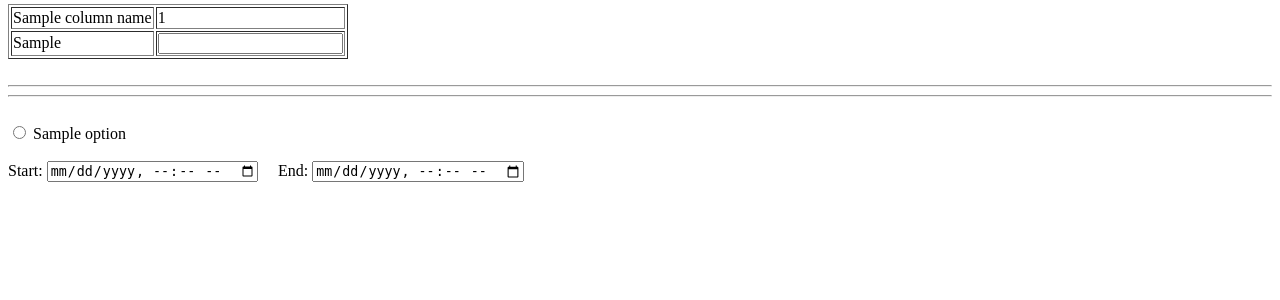
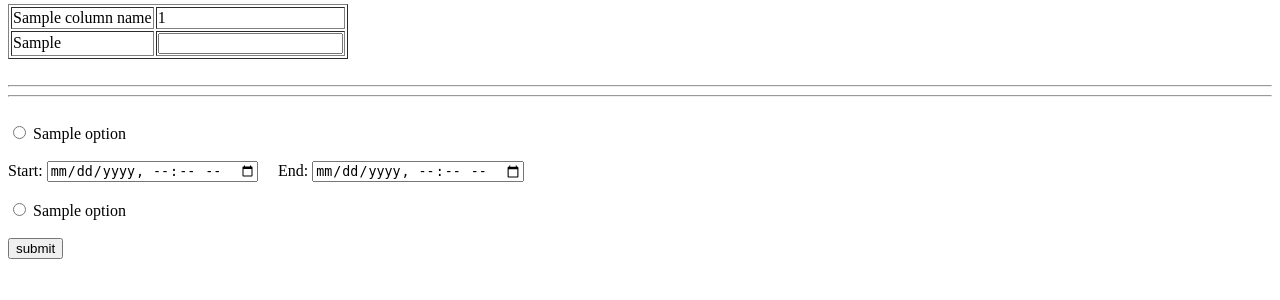
Before and after one commit to AnyLog-co/AnyLog-GUI, a Flask app: template app/templates/report_deploy.html in a window 1280 px wide. Shown: the part 148-448 px from the top of the page. Run offline with Flask 2, Linux system fonts and the light colour scheme; the template is opened without the code that fills it: most values are stand-ins (such as "Sample title", 1, 10 or a date in 2020).

Commit message:
update report

```diff
--- a/app/routes.py
+++ b/app/routes.py
@@ -126,8 +126,8 @@ def login():
 #
 # Called from - base.html
 # -----------------------------------------------------------------------------------
-@app.route('/dynamic_report/')
-@app.route('/dynamic_report/<string:report_name>')
+@app.route('/dynamic_report/', methods={'GET','POST'})
+@app.route('/dynamic_report/<string:report_name>', methods={'GET','POST'})
 def dynamic_report( report_name = "My_Report" ):
     '''
     View the report being used
@@ -159,9 +159,13 @@ def dynamic_report( report_name = "My_Report" ):
     select_info['table'] = al_table
     select_info['title'] = "Report: %s" % report_name
 
+    # select grafics options
     options_list = ["Min", "Max", "Avg", "Count", "Diff"]
     select_info['options_list'] = options_list
 
+    # select visualization platform
+    visualization = gui_view_.get_base_info("visualization") or ["Grafana"]
+    select_info['visualization'] = visualization
 
     return render_template('report_deploy.html',  **select_info )
 
--- a/app/templates/report_deploy.html
+++ b/app/templates/report_deploy.html
@@ -30,17 +30,30 @@
     <hr>
     <hr>
     <br>
+    <!-- Select Type of report  -->
     {% for option in options_list %}
         <input type="radio" id={{option}}  name={{option}}  value={{option}}> <!-- Select functionality  -->
         <label for={{option}}>{{option}}</label>&nbsp
     {% endfor %}
     <br><br>
+
+    <!-- Select Dates  -->
     <label for="start-date">Start: </label>
     <input type="datetime-local" id="start-date" name="start-date">
     &nbsp&nbsp&nbsp
     <label for="end-date">End:   </label>
     <input type="datetime-local" id="end-date" name="end-date">
 
+    <br><br>
+    <!-- Select Visualization Tool  -->
+    {% for option in visualization %}
+        <input type="radio" id={{option}}  name={{option}}  value={{option}}>
+        <label for={{option}}>{{option}}</label>&nbsp
+    {% endfor %}
+    <br><br>
+
+    <input type="submit" value=submit name=submit>
+
 </form>
 
 {% endblock %}
--- a/machines.json
+++ b/machines.json
@@ -2,6 +2,7 @@
     "gui" : {
             "name" : "Orics",
             "query_node" : "http://10.0.0.78:7849",
+            "visualization" : ["Grafana", "Power BI", "Excel"],
             "url_pages"  : [
                                 ["Company", "/companies"],
                                 ["Reports", "http://127.0.0.1:3000"]
```
